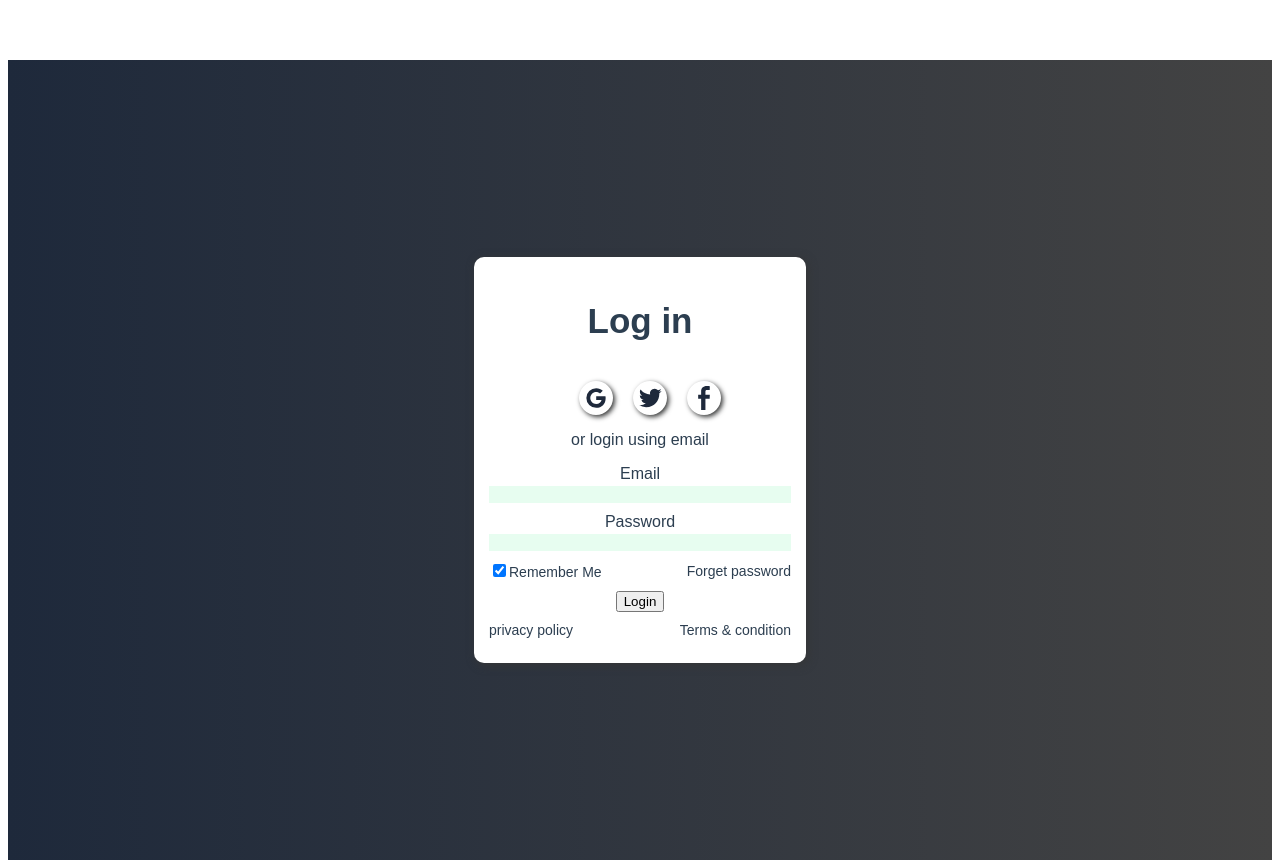
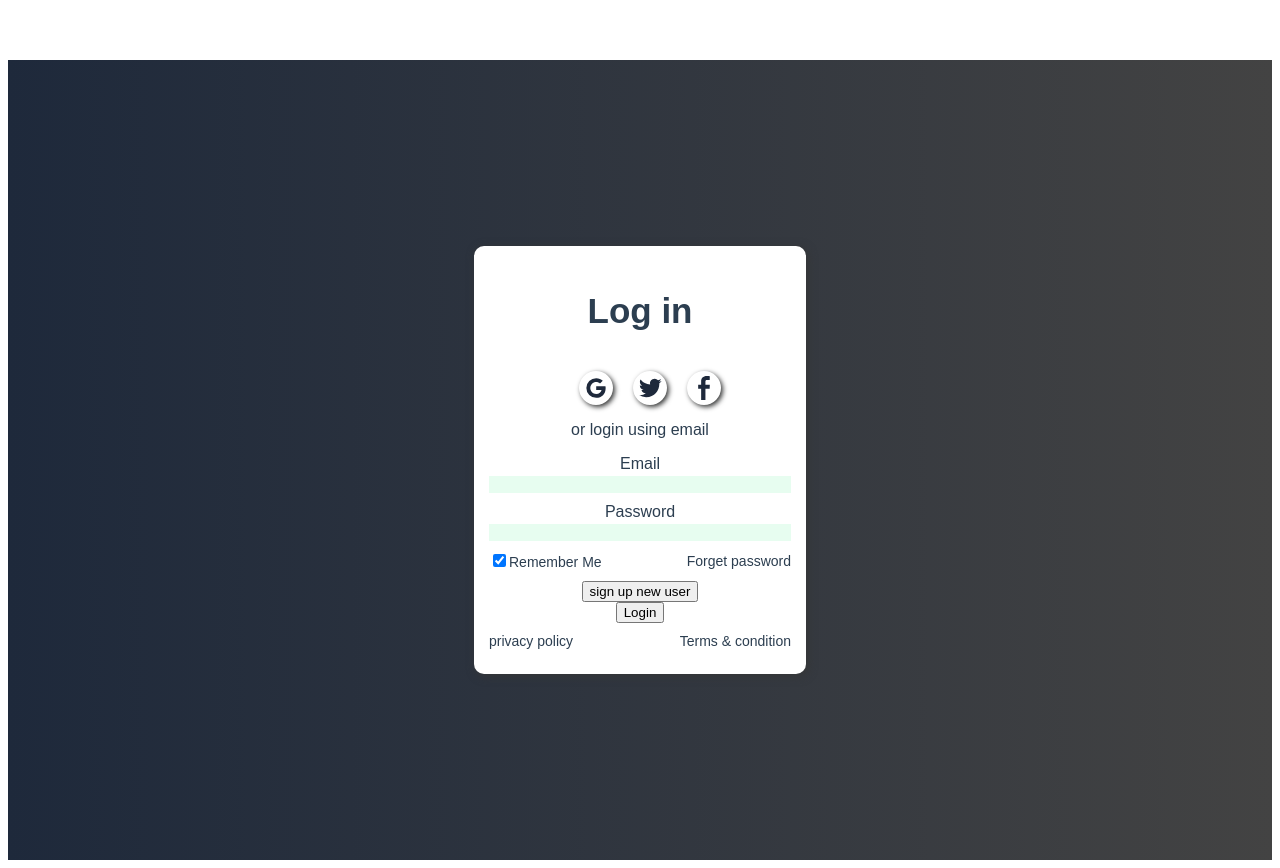
Before and after one commit to mutinhiri/Vue-starter, a Vue app: page / in a window 1280 px wide. Built offline with nearby package versions, Linux system fonts and the light colour scheme.

Commit message:
Add registration portal

```diff
--- a/src/views/HomeComp.vue
+++ b/src/views/HomeComp.vue
@@ -44,6 +44,7 @@
                 </div>
             </div>
             <div>
+            <router-link to="/registration"><button>sign up new user</button> </router-link><br>
               <router-link to="/about"><button class="logger">Login</button> </router-link>
             </div>
         </form>
```
